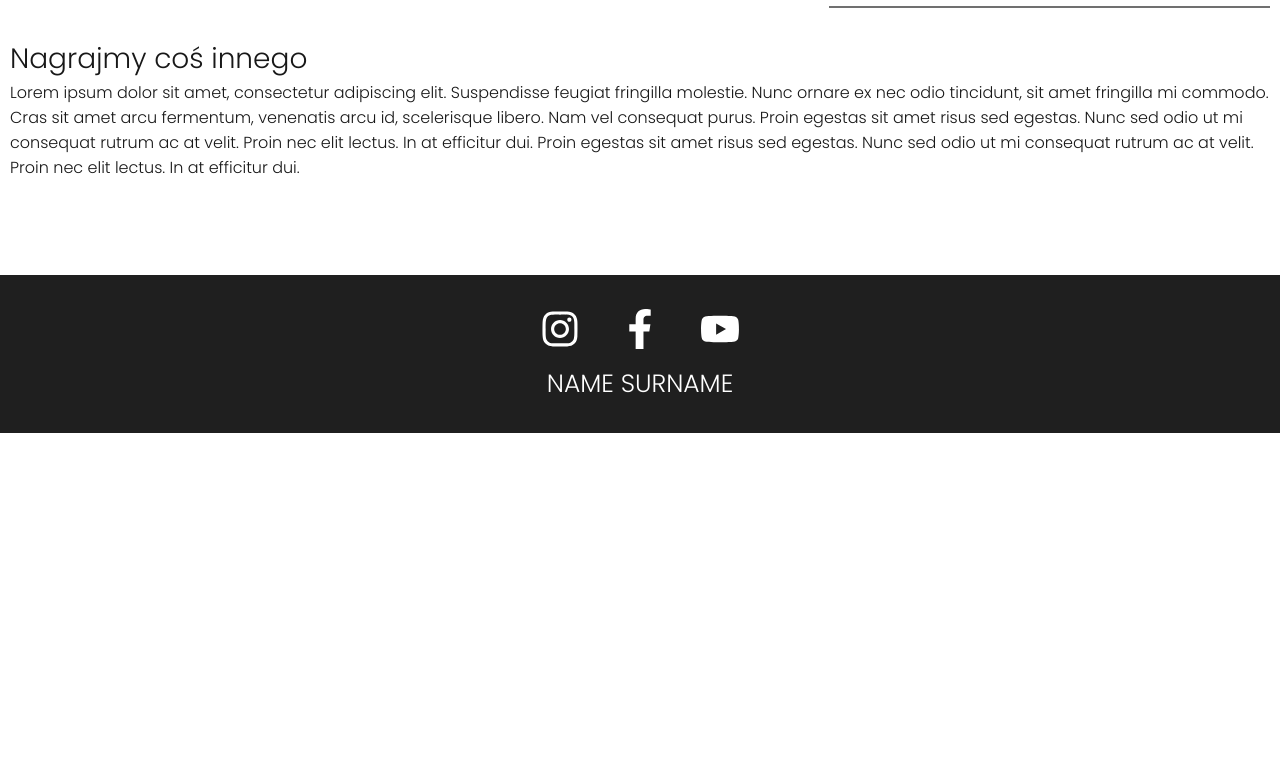
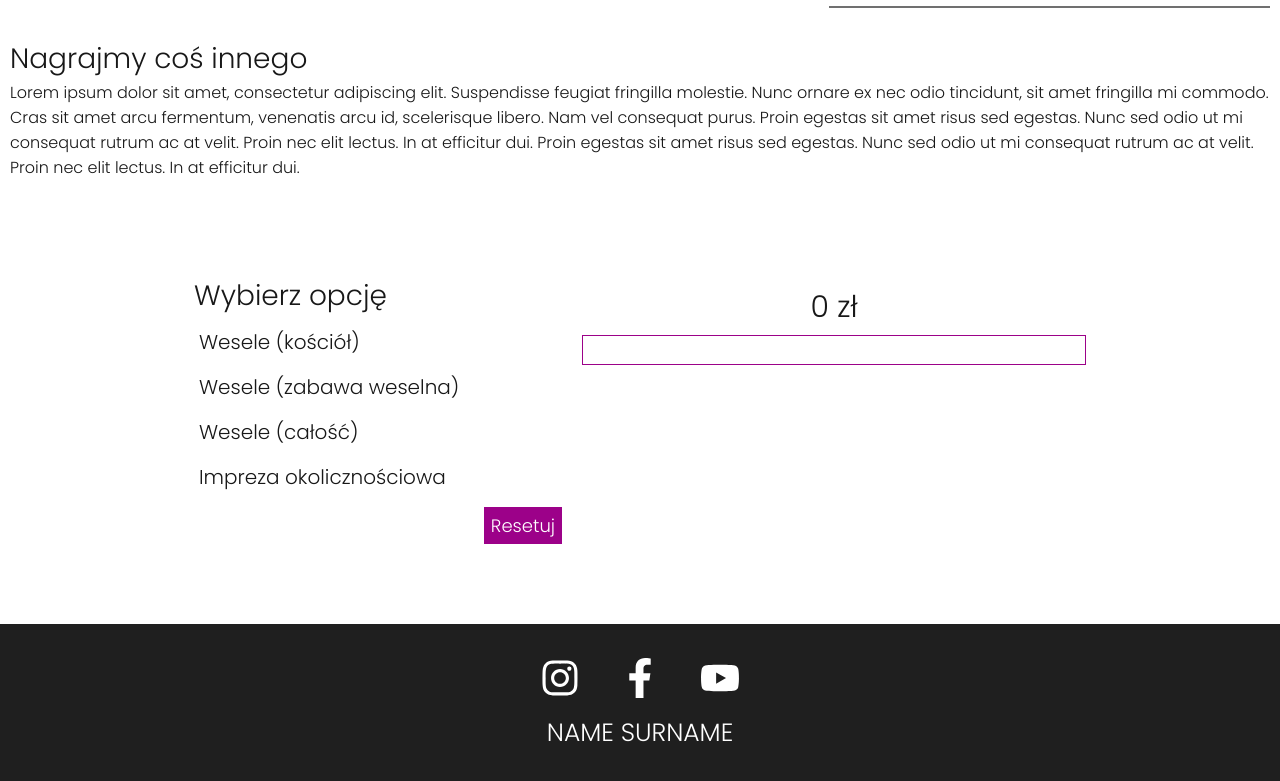
Before and after one commit to DawidDev/camerman, a React (Create React App) app: page /offer-and-price in a window 1280 px wide. Shown: the part 1389-2170 px from the top of the page. Before the commit the page ends 1822 px from the top, so only its background shows below. Built offline with nearby package versions, Linux system fonts and the light colour scheme.

Commit message:
Add prediction price and bug fix

```diff
--- a/src/components/HomePage/AboutMe.js
+++ b/src/components/HomePage/AboutMe.js
@@ -94,7 +94,9 @@ const MainContainer = styled.div`
 const AboutMe = () => {
 
     const [ReadMore, setReadMore] = useState(false);
-    console.log(ReadMore)
+    const titleButton = ReadMore ? "Pokaż mniej" : "Czytaj więcej";
+
+
     return (
         <>
             <MainContainer readMore={ReadMore} name="about-me">
@@ -103,7 +105,7 @@ const AboutMe = () => {
                     <h4>About me</h4>
                     <div className="column-txt">
                         <p className="read-more-wrap">Lorem ipsum dolor sit amet, consectetur adipiscing elit. Morbi vitae ullamcorper nibh. Cras posuere dignissim lorem, a lacinia quam viverra non.  <span className="read-more-target"> Vestibulum ante ipsum primis in faucibus orci luctus et ultrices posuere cubilia curae; Donec sit amet tincidunt nibh, in euismod elit. Aliquam quis lacus fermentum, dictum massa et, pharetra lacus. Orci varius natoque penatibus et magnis dis parturient montes, nascetur ridiculus mus. Duis a velit posuere, pharetra dolor viverra, venenatis lectus. Phasellus at bibendum mi. Duis eu felis dictum, luctus magna eget, cursus magna. Nam consectetur faucibus sapien, vitae luctus dui facilisis at.</span> </p>
-                        <button onClick={setReadMore.bind(this, !ReadMore)}>Read more</button>
+                        <button onClick={setReadMore.bind(this, !ReadMore)}>{titleButton}</button>
                     </div>
                 </div>
                 <div className="block-2">
--- /dev/null
+++ b/src/components/OfferPage/Valuation.js
@@ -0,0 +1,281 @@
+import React, {useState} from 'react';
+
+import styled from 'styled-components';
+
+
+
+
+const MainContainer = styled.div`
+    background-color: #fff;
+    width: 100%;
+    min-height: 300px;
+    max-width: 1400px;
+    //border: 1px solid red;
+    margin: 0 auto;
+    padding: 0px 10px 70px 10px;
+    overflow: auto;
+    color: #181818;
+    display: flex;
+    justify-content: center;
+    flex-wrap: wrap;
+
+    h5 {
+        font-size: 28px;
+        font-weight: 300;
+    }
+`;
+
+const AskContainer = styled.div`
+    width: 30%;
+    transition: 0.25s;
+    opacity: ${({ animation }) => (animation ? "1" : "0")};
+
+    h4 {
+        font-size: 18px;
+    }
+
+    .option{
+        padding: 5px;
+        margin-top: 5px;
+        font-size: 20px;
+        transition: .15s;
+        position: relative;
+
+        :hover {
+            cursor: pointer;
+            color: #9C0189;
+
+            ::before {
+                opacity: 1;
+            }
+        }
+
+        ::before {
+            content: "";
+            position: absolute;
+            background-color: #9c0189;
+            width: 2px;
+            height: 80%;
+            transform: translateX(-5px);
+            opacity: 0;
+            transition: .25s;
+        }
+
+    }
+
+    button {
+        background-color: #9c0189;
+        border: none;
+        outline: none;
+        font-size: 18px;
+        float: right;
+        margin: 10px;
+        padding: 5px 7px;
+        color: #fff;
+
+        :hover {
+            cursor: pointer;
+        }
+    }
+
+    @media (max-width: 768px) {
+        width: 100%;
+        min-height: 0px;
+    }
+`
+const Progress = styled.div`
+    width: 40%;
+    display: flex;
+    position: relative;
+    margin-left: 10px;
+
+    .parent {
+        width: 100%;
+        height: 30px;
+        border: 1px solid #9C0189;
+        position: absolute;
+        z-index: 0;
+        top: 60px;
+    }
+
+    .child {
+        width: ${({valueWidth}) => valueWidth}%;
+        height: 100%;
+        background-color: #9C0189;
+        transition: 1s;
+    }
+
+    span{
+        position: absolute;
+        font-size: 30px;
+        top: 10px;
+        left: 50%;
+        transform: translateX(-50%);
+        z-index: 1;
+    }
+
+    @media (max-width: 768px) {
+        width: 100%;
+        margin-bottom: 120px;
+        margin-left: 0px;
+    }
+`
+
+const EndFormContainer = styled.div`
+    width: 30%;
+    min-height: 300px;
+    transition: .25s;
+    opacity: ${({ animation }) => (animation ? "1" : "0")};
+
+    @media (max-width: 768px) {
+        width: 100%;
+        min-height: 0px;
+    }
+`
+
+const Questionnaire = ({number, handleQuestion, animation}) => {
+
+    const titles = ['Wybierz opcję', 'Wybierz liczbę gości', 'Wybierz rodzaj filmu']
+    const ask1 = [
+        {
+            title: 'Wesele (kościół)',
+            price: 500
+        },
+        {
+            title: 'Wesele (zabawa weselna)',
+            price: 800
+        },
+        {
+            title: 'Wesele (całość)',
+            price: 1500
+        },
+        {
+            title: 'Impreza okolicznościowa',
+            price: 500
+        },
+    ]
+    const ask2 = [
+        {
+            title: 'do 50 osób',
+            price: 200
+        },
+        {
+            title: '51-70',
+            price: 400
+        },
+        {
+            title: '70-100',
+            price: 550
+        },
+    ]
+    const ask3 = [
+        {
+            title: '3-5 min',
+            price: 500
+        },
+        {
+            title: '5-10 min',
+            price: 700
+        },
+        {
+            title: '15-20 min',
+            price: 1000
+        },
+        {
+            title: '60 min',
+            price: 1000
+        },
+        {
+            title: '90-120 min',
+            price: 1500
+        },
+
+
+    ]
+
+    const list = [ask1, ask2, ask3];
+
+    const renderQuestions = list[number].map(item => (
+        <div key={item.title}>
+            <p className="option" onClick={handleQuestion.bind(this, 'next', item)}>{item.title}</p>
+        </div>
+    ))
+
+    return(
+        <AskContainer animation={animation}>
+            <h5>{titles[number]}</h5>
+            {renderQuestions}
+            <button onClick={handleQuestion.bind(this, 'reset')}>Resetuj</button>
+        </AskContainer>
+    )
+}
+
+
+const ProgressBar = ({valueWidth, price}) => {
+    return (
+        <Progress valueWidth={valueWidth}>
+            <span>{price} zł</span>
+            <div className="parent">
+                <div className="child"></div>
+            </div>
+        </Progress>
+    )
+}
+
+const EndForm = ({price, animation}) => {
+    return(
+        <EndFormContainer animation={animation}>
+            <h4>Przewidywana cena wynosi {price} zł</h4>
+            <p>Pamiętaj, aby uzyskać szczegółową wycenę wyślij zapytanie korzystając z formularza</p>
+        </EndFormContainer>
+    )
+}
+
+const Valuation = () => {
+    const [questionNumber, setQuestionNumber] = useState(0);
+    const [price, setPrice] = useState(0);
+    const [end, setEnd] = useState(false); // Czy formularz wypełniony
+    const [animationValue, setAnimationValue] = useState(true); // Do obsługi widoczności pola formularza
+
+    // Obsluga zmiany pytania formularza i wyceny
+    const handleQuestion = (decision, item) => {
+        if(end === false) { setPrice(price + item.price)}
+        if(decision === 'next'){
+            questionNumber < 2 ? setQuestionNumber(questionNumber+1) : setEnd(true);
+        }
+        else if(decision === 'reset') {
+            setQuestionNumber(0);
+            setPrice(0);
+        }
+    }
+
+    // Obsługa animacji przejścia przy przechodzeniu do kolejnego pytania
+    const handleQuestionare = (decision, item) => {
+        setAnimationValue(false);
+        setTimeout(() => {
+            handleQuestion(decision, item)
+            setAnimationValue(true)
+        }, 300)
+    }
+
+    // Obsłużenie płynnego pokazania ceny końcowej
+    const [priceShow, setPriceShow] = useState(false)
+    if(end){
+        setTimeout(() => {
+            setPriceShow(true)
+        }, 100)
+    }
+
+    // Obliczanie szerokości paska postępu
+    const barWidth = end ? 100 : (100/3)*questionNumber;
+
+
+    return (
+        <MainContainer>
+           {end ? <EndForm price={price} animation={priceShow}/> : <Questionnaire number={questionNumber} handleQuestion={handleQuestionare} animation={animationValue}/>}
+            <ProgressBar valueWidth={barWidth} price={price}/>
+        </MainContainer>
+     );
+}
+
+export default Valuation;
--- a/src/components/OfferPage/offers.js
+++ b/src/components/OfferPage/offers.js
@@ -42,6 +42,7 @@ const MainContainer = styled.div`
 
         .description-other {
             width: 100%;
+            margin-bottom: 0;
 
             h5 {
                 font-size: 28px;
--- a/src/components/navigation/RightNav.jsx
+++ b/src/components/navigation/RightNav.jsx
@@ -85,7 +85,7 @@ const RightNav = ({open, close}) => {
                <li><NavLink to="/" exact={true} onClick={clickFnk.bind(this, "about-me")} >O mnie</NavLink></li>
                <li><NavLink to="/" exact={true} onClick={clickFnk.bind(this, "how-working")} >Jak pracuje</NavLink></li>
                <li><NavLink to="/" exact={true} onClick={clickFnk.bind(this, "portfolio")}>Portfolio</NavLink></li>
-               <li><NavLink to="/offer-and-price" exact={true}>Oferta i cennik</NavLink></li>
+               <li><NavLink to="/offer-and-price" exact={true} onClick={clickFnk.bind(this, "offer-price")}>Oferta i cennik</NavLink></li>
                <li><button onClick={clickFnk.bind(this, "contact")}><NavLink to="/" exact={true}>Kontakt</NavLink></button></li>
         </Ul>
      );
--- a/src/layouts/Content.js
+++ b/src/layouts/Content.js
@@ -10,7 +10,7 @@ const Content = () => {
     return (
             <Switch>
                 <Route path="/" exact component={Home}/>
-                <Route path="/offer-and-price" component={Offer}/>
+                <Route path="/offer-and-price" exact component={Offer}/>
             </Switch>
      );
 }
--- a/src/pages/Offer.js
+++ b/src/pages/Offer.js
@@ -2,13 +2,15 @@ import React from 'react';
 
 import Jumbutron from '../components/Jumbutron'
 import Offers from '../components/OfferPage/offers'
+import Valuation from '../components/OfferPage/Valuation';
 
-const Offer = ({type}) => {
+const Offer = () => {
     return (
-        <>
-            <Jumbutron type="offerPage" />
+        <div name="offer-price">
+            <Jumbutron type="offerPage"/>
             <Offers />
-        </>
+            <Valuation />
+        </div>
      );
 }
 
```
